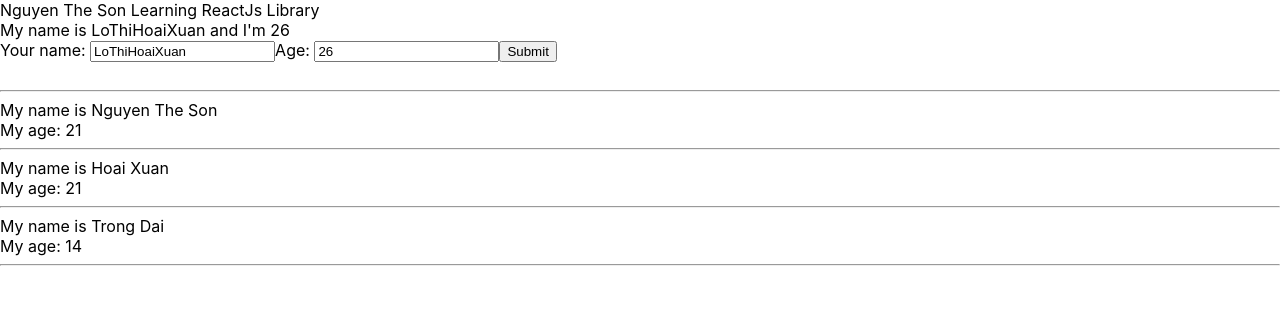
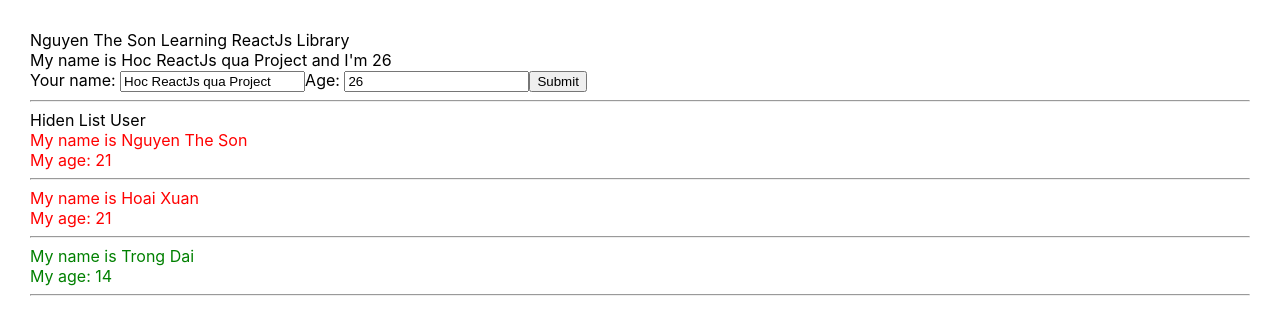
Before and after one commit to javaSonPro01/ReactJs-HoiDanIt, a React (Create React App) app: page / in a window 1280 px wide. Shown: the top 334 px of the page. Built offline with nearby package versions, Linux system fonts and the light colour scheme.

Commit message:
Dung cau dieu kien hien thi theo y muon

```diff
--- a/src/App.css
+++ b/src/App.css
@@ -1,14 +1,21 @@
+.red {
+    color: red;
+}
+.green {
+    color: green;
+}
 body {
+    padding: 30px;
     margin: 0;
-  font-family: -apple-system, BlinkMacSystemFont, 'Segoe UI', 'Roboto', 'Oxygen',
-    'Ubuntu', 'Cantarell', 'Fira Sans', 'Droid Sans', 'Helvetica Neue',
-    sans-serif;
+    font-family: -apple-system, BlinkMacSystemFont, "Segoe UI", "Roboto",
+        "Oxygen", "Ubuntu", "Cantarell", "Fira Sans", "Droid Sans",
+        "Helvetica Neue", sans-serif;
     -webkit-font-smoothing: antialiased;
     -moz-osx-font-smoothing: grayscale;
 }
 
 code {
-  font-family: source-code-pro, Menlo, Monaco, Consolas, 'Courier New',
+    font-family: source-code-pro, Menlo, Monaco, Consolas, "Courier New",
         monospace;
 }
 
--- a/src/components/DisplayInfor.js
+++ b/src/components/DisplayInfor.js
@@ -1,14 +1,26 @@
 import React from "react";
 
 class DisplayInfor extends React.Component {
+    state = {
+        isShowListUsers: true,
+    }
+    handleShowHide = () => {
+        this.setState({
+            isShowListUsers: !this.state.isShowListUsers,
+        })
+    }
     render() {
         const { listUsers } = this.props;
+        console.log(listUsers)
         return (
+            <div>
+                <div><span onClick={() => { this.handleShowHide() }}>{this.state.isShowListUsers ? "Hiden List User" : "Show List Users"}</span></div>
+                {this.state.isShowListUsers &&
                     <div>
                         {
                             listUsers.map((user) => {
                                 return (
-                            <div key={user.id}>
+                                    <div key={user.id} className={user.age > 18 ? "red" : "green"}>
                                         <div>My name is {user.name}</div>
                                         <div>My age: {user.age} </div>
                                         <hr></hr>
@@ -17,6 +29,8 @@
                             })
                         }
                     </div>
+                }
+            </div>
         )
     }
 }
--- a/src/components/MyComponent.js
+++ b/src/components/MyComponent.js
@@ -32,8 +32,6 @@
         return (
             <div>
                 <UserInfo />
-
-                <br></br>
                 <hr></hr>
                 <DisplayInfor listUsers={this.state.listUsers} />
             </div>
--- a/src/components/UserInfor.js
+++ b/src/components/UserInfor.js
@@ -3,7 +3,7 @@
 class UserInfo extends React.Component {
 
     state = {
-        name: 'LoThiHoaiXuan',
+        name: 'Hoc ReactJs qua Project',
         address: 'Ho Chi Minh City',
         age: 26
     }
@@ -15,7 +15,6 @@
     }
     handleOnSubmit = (event) => {
         event.preventDefault()
-        console.log(this.state)
     }
     render() {
         return (
--- a/src/index.js
+++ b/src/index.js
@@ -8,9 +8,9 @@
 const root = ReactDOM.createRoot(document.getElementById('root'));
 root.render(
   <Provider store={store}>
-    <React.StrictMode>
-      <App />
-    </React.StrictMode>
+    {/*<React.StrictMode>*/}
+    <App />
+    {/*</React.StrictMode>*/}
   </Provider>
 );
 
```
Lines whose indentation alone changed are shown as unchanged.
